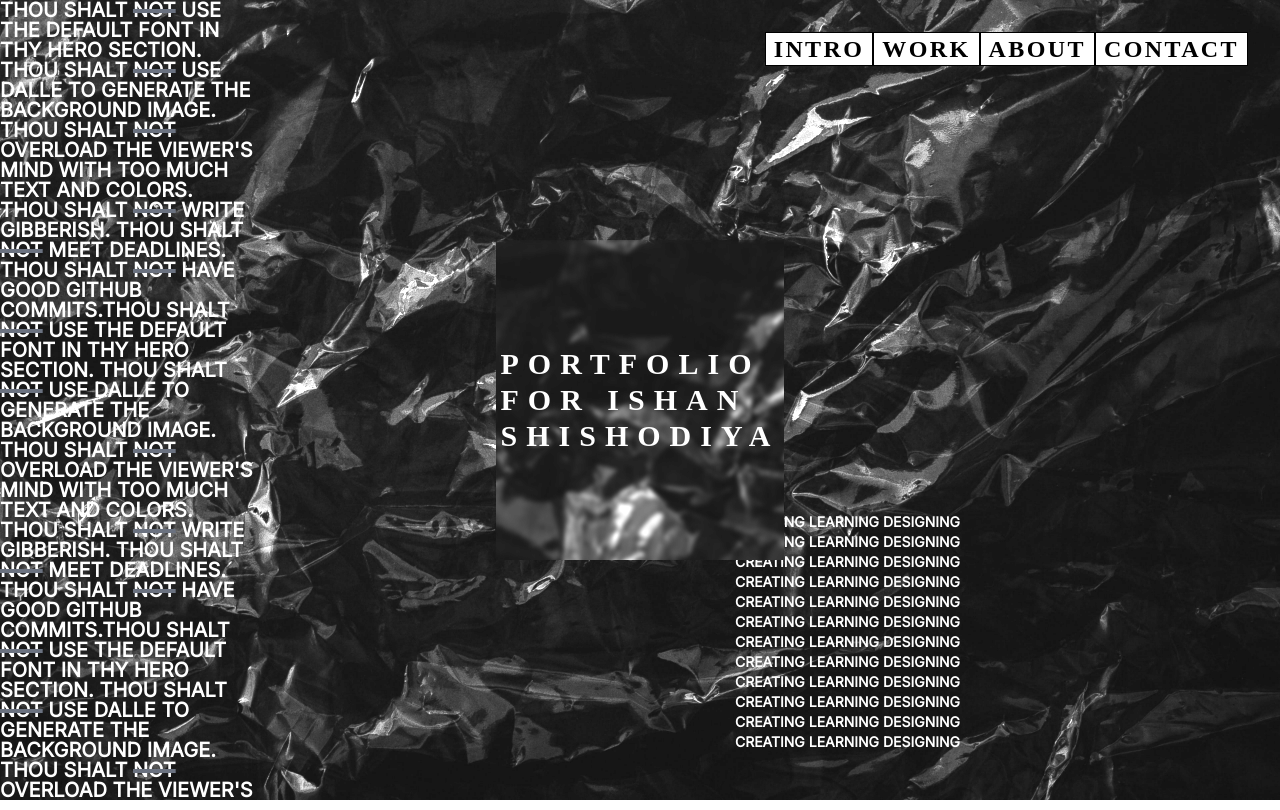
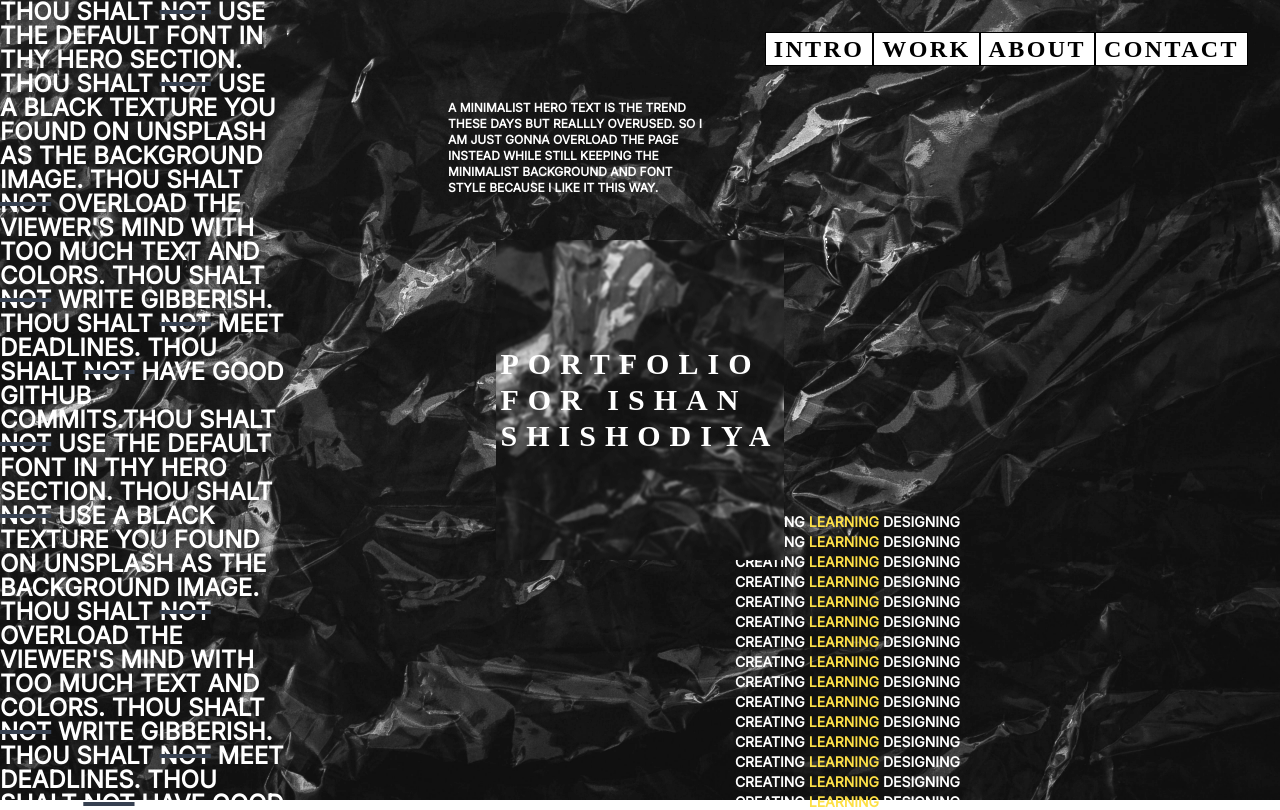
Before and after one commit to slyofzero/Ishan.tsx, a Next.js app: page / in a window 1280 px wide. Shown: the top 810 px of the page. Built offline with nearby package versions, Linux system fonts and the light colour scheme.

Commit message:
Responsive homepage

```diff
--- a/components/Hero.tsx
+++ b/components/Hero.tsx
@@ -5,11 +5,13 @@ gsap.registerPlugin(ScrollTrigger);
 
 const Hero = () => {
   // ------------------------------ Refs ------------------------------
-  const heroSection = useRef<HTMLDivElement>(null);
   const heroText = useRef<HTMLDivElement>(null);
 
   // ------------------------------ Animations ------------------------------
   useEffect(() => {
+    // Making the section visibile from invisible to avoid any weird element flashes
+    gsap.set("#intro", { visibility: "visible" });
+
     // Animation to pan the background image by 10% as the user scrolls when the user has scrolled 10% of its height
     gsap.fromTo(
       ".bg",
@@ -18,7 +20,7 @@ const Hero = () => {
         backgroundPosition: "50% 20%",
         ease: "none",
         scrollTrigger: {
-          trigger: heroSection.current,
+          trigger: "#intro",
           start: "10% 0%",
           end: "90% 0%",
           scrub: 1.5,
@@ -31,7 +33,8 @@ const Hero = () => {
 
     if (rect?.left) {
       gsap.context(() => {
-        gsap.set(".bg", { x: -rect?.left });
+        // Not adding anything would result in an identical background image positioning, by adding some numbers it gives the feel of refraction
+        gsap.set(".bg", { x: -(rect?.left + 10), y: -(rect.top + 10) });
       }, heroText);
     }
   }, []);
@@ -43,32 +46,26 @@ const Hero = () => {
     });
   };
 
+  // ------------------------------ JSX ------------------------------
   return (
     <section
-      ref={heroSection}
-      className="relative -z-10 h-[150vh] overflow-hidden font-bold uppercase text-white lg:h-[300vh] lg:text-xl"
+      id="intro"
+      className="invisible relative -z-10 h-[180vh] overflow-hidden text-xs font-bold uppercase text-white lg:h-[250vh] lg:text-base"
     >
+      {/* Main background image */}
       <div className={`${backgroundImage}`}></div>
 
-      <div
-        ref={heroText}
-        className="fixed top-1/2 left-1/2 z-50 aspect-[18/20] w-52 -translate-x-1/2 -translate-y-1/2 overflow-hidden lg:w-72"
-      >
-        <h1 className="absolute top-1/2 left-1/2 z-10 -translate-x-1/2 -translate-y-1/2 select-none font-morganite text-2xl tracking-[0.3em] lg:text-3xl">
-          Portfolio for Ishan Shishodiya
-        </h1>
-
-        <div className={`${backgroundImage} lg:blur-[2px]`}></div>
-      </div>
-
-      <p className="invisible absolute top-0 left-0 h-full w-64 leading-5 lg:visible">
+      {/* Main repeating text
+              Sm - Invisible
+              Md - Visible, left side*/}
+      <p className="invisible absolute top-0 left-0 h-full w-72 text-2xl leading-6 md:visible">
         {repeatText(
           8,
           <>
             Thou shalt <span className={heroNOTStyle}>not</span> use the default
             font in thy hero section. Thou shalt{" "}
-            <span className={heroNOTStyle}>not</span> use DALLE to generate the
-            background image. Thou shalt{" "}
+            <span className={heroNOTStyle}>not</span> use a black texture you
+            found on Unsplash as the background image. Thou shalt{" "}
             <span className={heroNOTStyle}>not</span> overload the viewer's mind
             with too much text and colors. Thou shalt{" "}
             <span className={heroNOTStyle}>not</span> write gibberish. Thou
@@ -79,8 +76,44 @@ const Hero = () => {
         )}
       </p>
 
-      <p className="absolute top-[512px] right-2 h-full w-64 text-right text-xs leading-5 lg:right-[25%] lg:text-sm">
-        {repeatText(12, <>Creating Learning Designing </>)}
+      {/* Hero text and hero text background image
+              Sm - width 13rem (w-52)
+              Md - width 16rem (w-64)
+        Lg - width 18rem (w-72)*/}
+      <div
+        ref={heroText}
+        className="fixed top-1/2 left-1/2 z-50 aspect-[18/20] w-52 -translate-x-1/2 -translate-y-1/2 overflow-hidden md:w-64 lg:w-72"
+      >
+        {/* Hero text */}
+        <h1 className="absolute top-1/2 left-1/2 z-10 -translate-x-1/2 -translate-y-1/2 select-none font-morganite text-2xl tracking-[0.3em] lg:text-3xl">
+          Portfolio for Ishan Shishodiya
+        </h1>
+
+        {/* Hero text background image */}
+        <div className={`${backgroundImage} blur-[0.8px]`}></div>
+      </div>
+
+      {/* Design decision text
+              Sm - top right (partially hidden)
+              Md - top right (not hidden)
+              Lg - top center left (partially hidden)*/}
+      <p className="absolute top-[15%] right-[24px] w-48 text-xs md:right-[20%] md:w-64 lg:top-[5%] lg:left-[35%]">
+        A minimalist hero text is the trend these days but reallly overused. So
+        I am just gonna overload the page instead while still keeping the
+        minimalist background and font style because I like it this way.
+      </p>
+
+      {/* Creating Learning Designing
+              Sm - middle left (partially hidden)
+              Md - middle right (partially hidden)
+              Lg - middle right (not hidden)*/}
+      <p className="absolute top-[512px] right-[30%] h-full w-64 text-right text-sm leading-5 md:right-[15%] lg:right-[25%]">
+        {repeatText(
+          15,
+          <>
+            Creating <span className="text-yellow-300">Learning</span> Designing{" "}
+          </>
+        )}
       </p>
     </section>
   );
@@ -90,5 +123,6 @@ export default Hero;
 
 // ------------------------------ Styling ------------------------------
 const backgroundImage =
-  "bg fixed top-0 left-0 -z-50 h-screen w-screen select-none bg-[url(/images/hero-bg.jpg)] bg-[length:1693px_2540px] brightness-200 lg:bg-cover";
-const heroNOTStyle = "line-through decoration-gray-500 decoration-4";
+  "bg fixed top-0 left-0 -z-50 h-screen w-screen select-none bg-[url(/images/hero-bg.jpg)] bg-[length:1693px_2540px] brightness-[1.8] lg:brightness-150 lg:bg-cover";
+
+const heroNOTStyle = "line-through decoration-gray-700 decoration-4";
--- a/styles/global.css
+++ b/styles/global.css
@@ -496,6 +496,10 @@ html{
     font-family: "Inter", sans-serif;
 }
 
+.visible{
+    visibility: visible;
+}
+
 .invisible{
     visibility: hidden;
 }
@@ -520,6 +524,10 @@ html{
     left: 50%;
 }
 
+.left-\[20\%\]{
+    left: 20%;
+}
+
 .right-2{
     right: 0.5rem;
 }
@@ -540,8 +548,60 @@ html{
     top: 2rem;
 }
 
+.top-\[18\%\]{
+    top: 18%;
+}
+
 .top-\[512px\]{
     top: 512px;
+}
+
+.bottom-0{
+    bottom: 0px;
+}
+
+.right-\[20\%\]{
+    right: 20%;
+}
+
+.right-\[0\]{
+    right: 0;
+}
+
+.bottom-10{
+    bottom: 2.5rem;
+}
+
+.right-\[60\%\]{
+    right: 60%;
+}
+
+.right-\[50\%\]{
+    right: 50%;
+}
+
+.right-\[30\%\]{
+    right: 30%;
+}
+
+.left-\[60\%\]{
+    left: 60%;
+}
+
+.left-\[50\%\]{
+    left: 50%;
+}
+
+.top-\[15\%\]{
+    top: 15%;
+}
+
+.right-\[24\]{
+    right: 24;
+}
+
+.right-\[24px\]{
+    right: 24px;
 }
 
 .-z-10{
@@ -560,8 +620,46 @@ html{
     z-index: 50;
 }
 
+.-z-40{
+    z-index: -40;
+}
+
+.m-8{
+    margin: 2rem;
+}
+
+.mx-8{
+    margin-left: 2rem;
+    margin-right: 2rem;
+}
+
+.my-4{
+    margin-top: 1rem;
+    margin-bottom: 1rem;
+}
+
+.ml-4{
+    margin-left: 1rem;
+}
+
+.ml-16{
+    margin-left: 4rem;
+}
+
+.ml-8{
+    margin-left: 2rem;
+}
+
 .flex{
     display: flex;
+}
+
+.grid{
+    display: grid;
+}
+
+.hidden{
+    display: none;
 }
 
 .aspect-\[18\/20\]{
@@ -580,12 +678,16 @@ html{
     height: 100vh;
 }
 
-.h-\[50vh\]{
-    height: 50vh;
+.h-\[200vh\]{
+    height: 200vh;
 }
 
-.h-\[75vh\]{
-    height: 75vh;
+.h-\[180vh\]{
+    height: 180vh;
+}
+
+.w-48{
+    width: 12rem;
 }
 
 .w-52{
@@ -598,6 +700,18 @@ html{
 
 .w-screen{
     width: 100vw;
+}
+
+.w-16{
+    width: 4rem;
+}
+
+.w-32{
+    width: 8rem;
+}
+
+.w-72{
+    width: 18rem;
 }
 
 .-translate-x-1\/2{
@@ -614,6 +728,30 @@ html{
     -webkit-user-select: none;
        -moz-user-select: none;
             user-select: none;
+}
+
+.grid-cols-5{
+    grid-template-columns: repeat(5, minmax(0, 1fr));
+}
+
+.grid-cols-8{
+    grid-template-columns: repeat(8, minmax(0, 1fr));
+}
+
+.grid-cols-7{
+    grid-template-columns: repeat(7, minmax(0, 1fr));
+}
+
+.gap-12{
+    gap: 3rem;
+}
+
+.gap-16{
+    gap: 4rem;
+}
+
+.gap-32{
+    gap: 8rem;
 }
 
 .overflow-hidden{
@@ -643,32 +781,8 @@ html{
     background-color: rgb(255 255 255 / var(--tw-bg-opacity));
 }
 
-.bg-\[url\(\/images\/tem2\.jpg\)\]{
-    background-image: url(/images/tem2.jpg);
-}
-
 .bg-\[url\(\/images\/hero-bg\.jpg\)\]{
     background-image: url(/images/hero-bg.jpg);
-}
-
-.bg-cover{
-    background-size: cover;
-}
-
-.bg-\[length\:200px_100px\]{
-    background-size: 200px 100px;
-}
-
-.bg-\[length\:1280px_631px\]{
-    background-size: 1280px 631px;
-}
-
-.bg-\[length\:631px_1280px\]{
-    background-size: 631px 1280px;
-}
-
-.bg-\[length\:853px_1280px\]{
-    background-size: 853px 1280px;
 }
 
 .bg-\[length\:1693px_2540px\]{
@@ -678,6 +792,10 @@ html{
 .px-2{
     padding-left: 0.5rem;
     padding-right: 0.5rem;
+}
+
+.text-left{
+    text-align: left;
 }
 
 .text-right{
@@ -698,6 +816,21 @@ html{
     line-height: 1rem;
 }
 
+.text-sm{
+    font-size: 0.875rem;
+    line-height: 1.25rem;
+}
+
+.text-xl{
+    font-size: 1.25rem;
+    line-height: 1.75rem;
+}
+
+.text-4xl{
+    font-size: 2.25rem;
+    line-height: 2.5rem;
+}
+
 .font-bold{
     font-weight: 700;
 }
@@ -712,6 +845,10 @@ html{
 
 .leading-5{
     line-height: 1.25rem;
+}
+
+.leading-6{
+    line-height: 1.5rem;
 }
 
 .tracking-\[0\.3em\]{
@@ -732,24 +869,105 @@ html{
     color: rgb(255 255 255 / var(--tw-text-opacity));
 }
 
+.text-yellow-300{
+    --tw-text-opacity: 1;
+    color: rgb(253 224 71 / var(--tw-text-opacity));
+}
+
 .line-through{
     text-decoration-line: line-through;
 }
 
-.decoration-gray-500{
-    text-decoration-color: #6b7280;
+.decoration-gray-700{
+    text-decoration-color: #374151;
 }
 
 .decoration-4{
     text-decoration-thickness: 4px;
 }
 
-.brightness-200{
-    --tw-brightness: brightness(2);
+.blur-\[1x\]{
+    --tw-blur: blur(1x);
+    filter: var(--tw-blur) var(--tw-brightness) var(--tw-contrast) var(--tw-grayscale) var(--tw-hue-rotate) var(--tw-invert) var(--tw-saturate) var(--tw-sepia) var(--tw-drop-shadow);
+}
+
+.blur-\[1px\]{
+    --tw-blur: blur(1px);
+    filter: var(--tw-blur) var(--tw-brightness) var(--tw-contrast) var(--tw-grayscale) var(--tw-hue-rotate) var(--tw-invert) var(--tw-saturate) var(--tw-sepia) var(--tw-drop-shadow);
+}
+
+.blur-\[4\]{
+    --tw-blur: blur(4);
+    filter: var(--tw-blur) var(--tw-brightness) var(--tw-contrast) var(--tw-grayscale) var(--tw-hue-rotate) var(--tw-invert) var(--tw-saturate) var(--tw-sepia) var(--tw-drop-shadow);
+}
+
+.blur-\[1\]{
+    --tw-blur: blur(1);
+    filter: var(--tw-blur) var(--tw-brightness) var(--tw-contrast) var(--tw-grayscale) var(--tw-hue-rotate) var(--tw-invert) var(--tw-saturate) var(--tw-sepia) var(--tw-drop-shadow);
+}
+
+.blur-\[0\.5px\]{
+    --tw-blur: blur(0.5px);
+    filter: var(--tw-blur) var(--tw-brightness) var(--tw-contrast) var(--tw-grayscale) var(--tw-hue-rotate) var(--tw-invert) var(--tw-saturate) var(--tw-sepia) var(--tw-drop-shadow);
+}
+
+.blur-\[0\.75px\]{
+    --tw-blur: blur(0.75px);
+    filter: var(--tw-blur) var(--tw-brightness) var(--tw-contrast) var(--tw-grayscale) var(--tw-hue-rotate) var(--tw-invert) var(--tw-saturate) var(--tw-sepia) var(--tw-drop-shadow);
+}
+
+.blur-\[0\.9px\]{
+    --tw-blur: blur(0.9px);
+    filter: var(--tw-blur) var(--tw-brightness) var(--tw-contrast) var(--tw-grayscale) var(--tw-hue-rotate) var(--tw-invert) var(--tw-saturate) var(--tw-sepia) var(--tw-drop-shadow);
+}
+
+.blur-\[0\.8px\]{
+    --tw-blur: blur(0.8px);
+    filter: var(--tw-blur) var(--tw-brightness) var(--tw-contrast) var(--tw-grayscale) var(--tw-hue-rotate) var(--tw-invert) var(--tw-saturate) var(--tw-sepia) var(--tw-drop-shadow);
+}
+
+.brightness-\[1\.8\]{
+    --tw-brightness: brightness(1.8);
     filter: var(--tw-blur) var(--tw-brightness) var(--tw-contrast) var(--tw-grayscale) var(--tw-hue-rotate) var(--tw-invert) var(--tw-saturate) var(--tw-sepia) var(--tw-drop-shadow);
 }
 
 /* Custom CSS */
+
+@media (min-width: 768px){
+
+    .md\:visible{
+        visibility: visible;
+    }
+
+    .md\:right-\[20\%\]{
+        right: 20%;
+    }
+
+    .md\:right-\[25\%\]{
+        right: 25%;
+    }
+
+    .md\:right-\[15\%\]{
+        right: 15%;
+    }
+
+    .md\:h-\[300vh\]{
+        height: 300vh;
+    }
+
+    .md\:w-72{
+        width: 18rem;
+    }
+
+    .md\:w-64{
+        width: 16rem;
+    }
+
+    .md\:text-base{
+        font-size: 1rem;
+        line-height: 1.5rem;
+    }
+}
 
 @media (min-width: 1024px){
 
@@ -757,12 +975,32 @@ html{
         visibility: visible;
     }
 
+    .lg\:left-\[35\%\]{
+        left: 35%;
+    }
+
     .lg\:right-\[25\%\]{
         right: 25%;
     }
 
+    .lg\:top-\[5\%\]{
+        top: 5%;
+    }
+
     .lg\:h-\[300vh\]{
         height: 300vh;
+    }
+
+    .lg\:h-\[250\]{
+        height: 250;
+    }
+
+    .lg\:h-\[250vh\]{
+        height: 250vh;
+    }
+
+    .lg\:w-64{
+        width: 16rem;
     }
 
     .lg\:w-72{
@@ -788,8 +1026,18 @@ html{
         line-height: 1.75rem;
     }
 
+    .lg\:text-base{
+        font-size: 1rem;
+        line-height: 1.5rem;
+    }
+
     .lg\:blur-\[2px\]{
         --tw-blur: blur(2px);
         filter: var(--tw-blur) var(--tw-brightness) var(--tw-contrast) var(--tw-grayscale) var(--tw-hue-rotate) var(--tw-invert) var(--tw-saturate) var(--tw-sepia) var(--tw-drop-shadow);
     }
+
+    .lg\:brightness-150{
+        --tw-brightness: brightness(1.5);
+        filter: var(--tw-blur) var(--tw-brightness) var(--tw-contrast) var(--tw-grayscale) var(--tw-hue-rotate) var(--tw-invert) var(--tw-saturate) var(--tw-sepia) var(--tw-drop-shadow);
+    }
 }
```
